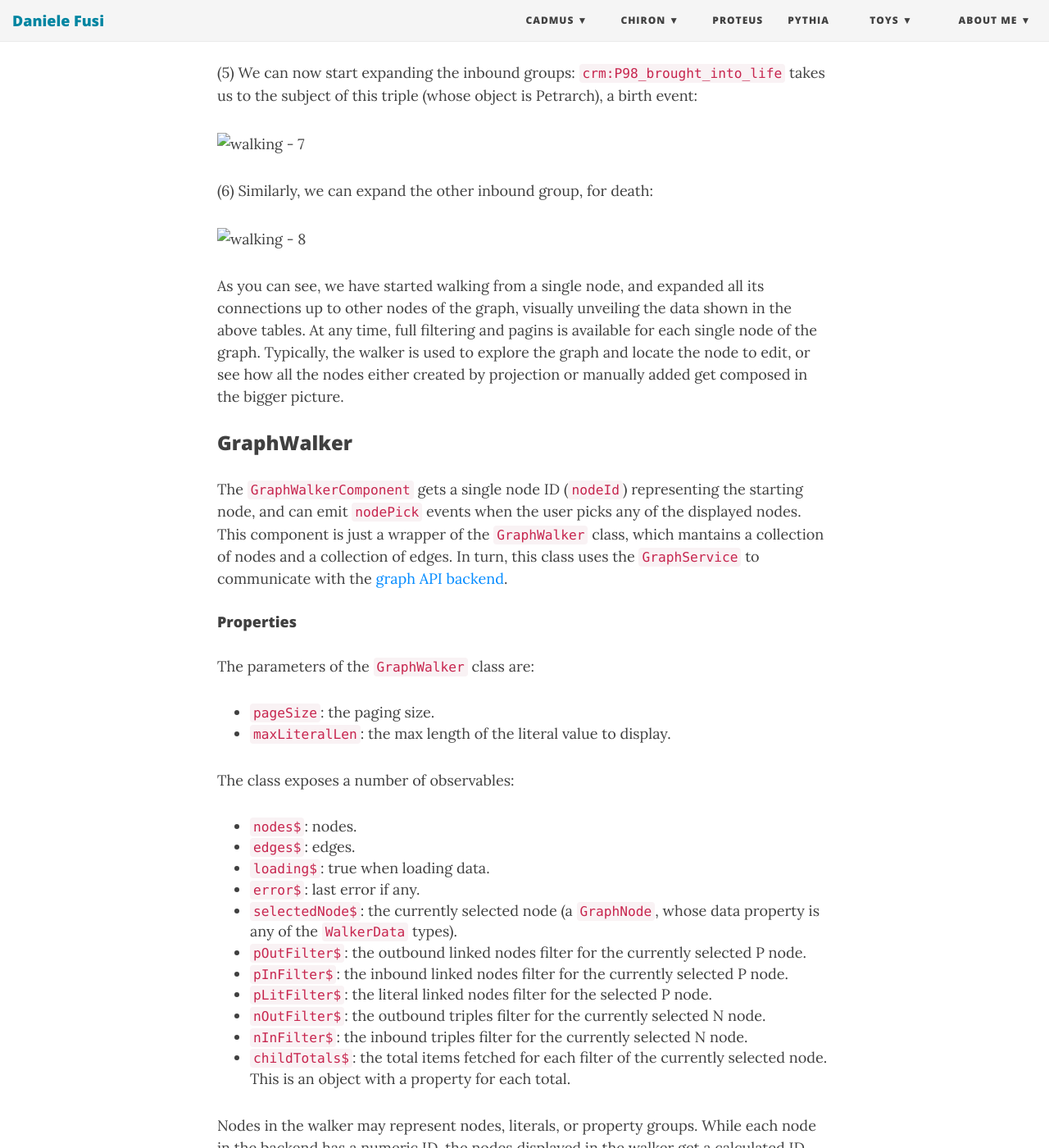
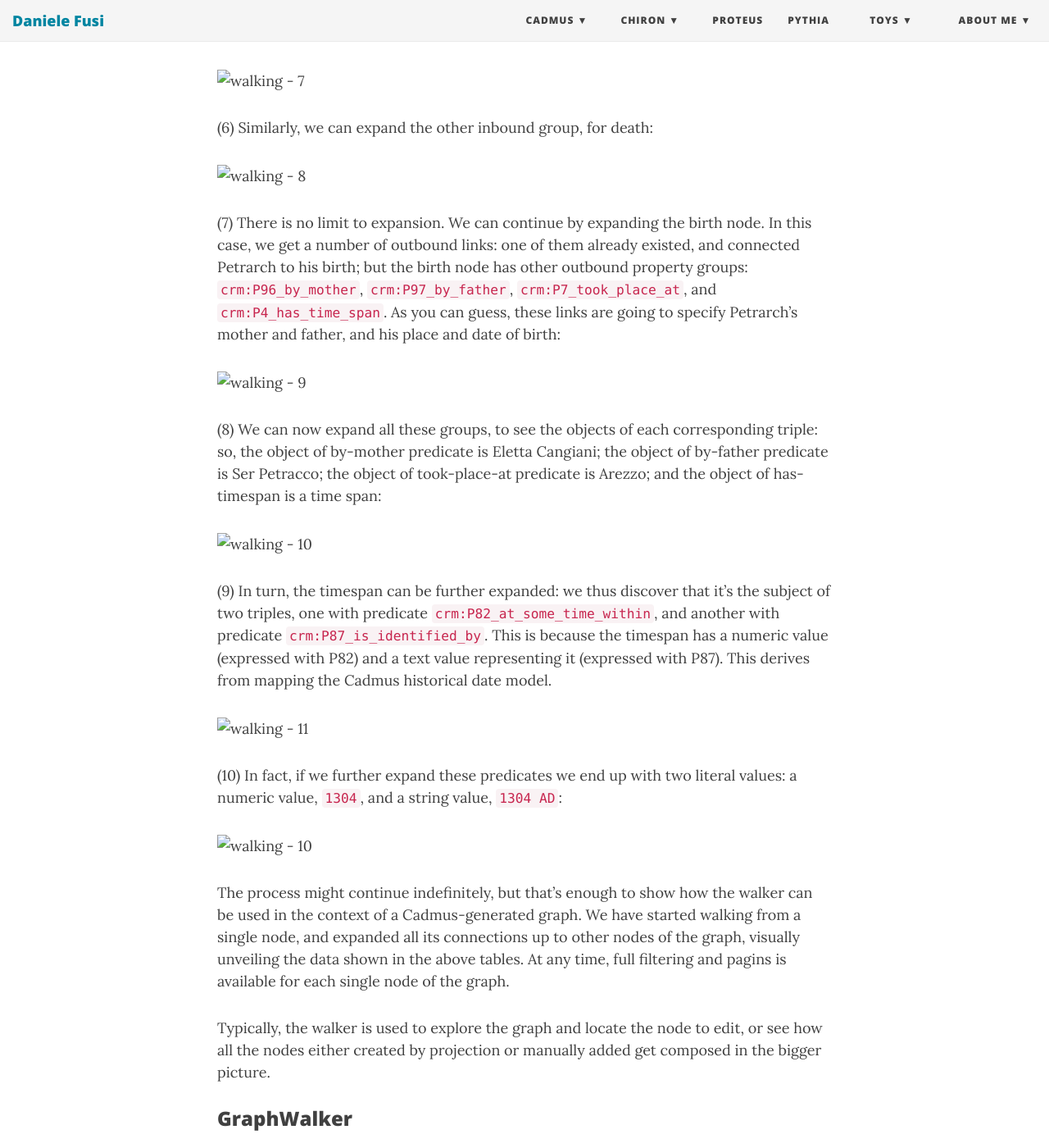
Before and after one commit to Myrmex/overview, a Jekyll site: the page built from cadmus/dev/concepts/graph-walker.md, in a window 1280 px wide and 1400 px high, scrolled down 3822 px. Shown: the whole window at 82% size. Built offline with Jekyll 4.4.1, drawn with Linux system fonts in a browser that asks for light colours; nearby versions of some CDN libraries; some of the changed text lies outside the part shown.

Commit message:
More walks

```diff
--- a/cadmus/dev/concepts/graph-walker.md
+++ b/cadmus/dev/concepts/graph-walker.md
@@ -82,7 +80,25 @@ The result is now filtered to include only the English label:
 
 ![walking - 8](../../../img/cadmus/graph/walker-vid-09.png)
 
-As you can see, we have started walking from a single node, and expanded all its connections up to other nodes of the graph, visually unveiling the data shown in the above tables. At any time, full filtering and pagins is available for each single node of the graph. Typically, the walker is used to explore the graph and locate the node to edit, or see how all the nodes either created by projection or manually added get composed in the bigger picture.
+(7) There is no limit to expansion. We can continue by expanding the birth node. In this case, we get a number of outbound links: one of them already existed, and connected Petrarch to his birth; but the birth node has other outbound property groups: `crm:P96_by_mother`, `crm:P97_by_father`, `crm:P7_took_place_at`, and `crm:P4_has_time_span`. As you can guess, these links are going to specify Petrarch's mother and father, and his place and date of birth:
+
+![walking - 9](../../../img/cadmus/graph/walker-vid-10.png)
+
+(8) We can now expand all these groups, to see the objects of each corresponding triple: so, the object of by-mother predicate is Eletta Cangiani; the object of by-father predicate is Ser Petracco; the object of took-place-at predicate is Arezzo; and the object of has-timespan is a time span:
+
+![walking - 10](../../../img/cadmus/graph/walker-vid-11.png)
+
+(9) In turn, the timespan can be further expanded: we thus discover that it's the subject of two triples, one with predicate `crm:P82_at_some_time_within`, and another with predicate `crm:P87_is_identified_by`. This is because the timespan has a numeric value (expressed with P82) and a text value representing it (expressed with P87). This derives from mapping the Cadmus historical date model.
+
+![walking - 11](../../../img/cadmus/graph/walker-vid-12.png)
+
+(10) In fact, if we further expand these predicates we end up with two literal values: a numeric value, `1304`, and a string value, `1304 AD`:
+
+![walking - 10](../../../img/cadmus/graph/walker-vid-13.png)
+
+The process might continue indefinitely, but that's enough to show how the walker can be used in the context of a Cadmus-generated graph. We have started walking from a single node, and expanded all its connections up to other nodes of the graph, visually unveiling the data shown in the above tables. At any time, full filtering and pagins is available for each single node of the graph.
+
+Typically, the walker is used to explore the graph and locate the node to edit, or see how all the nodes either created by projection or manually added get composed in the bigger picture.
 
 ### GraphWalker
 
```
Also changed, not shown: other parts of cadmus/dev/concepts/graph-walker.md (+0 -2 lines), img/cadmus/graph/walker-vid-10.png (added), img/cadmus/graph/walker-vid-11.png (added), img/cadmus/graph/walker-vid-12.png (added), img/cadmus/graph/walker-vid-13.png (added).
